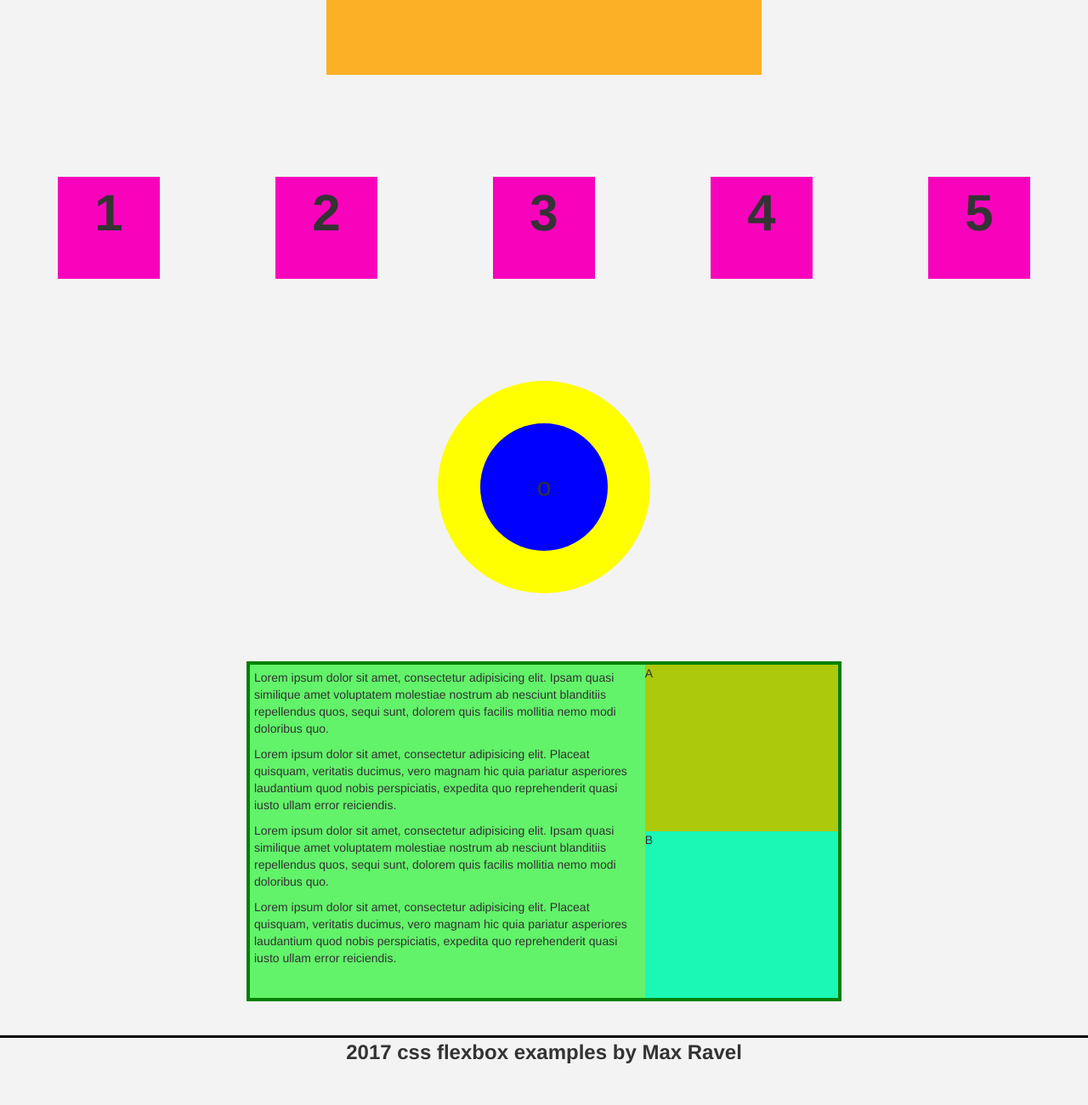
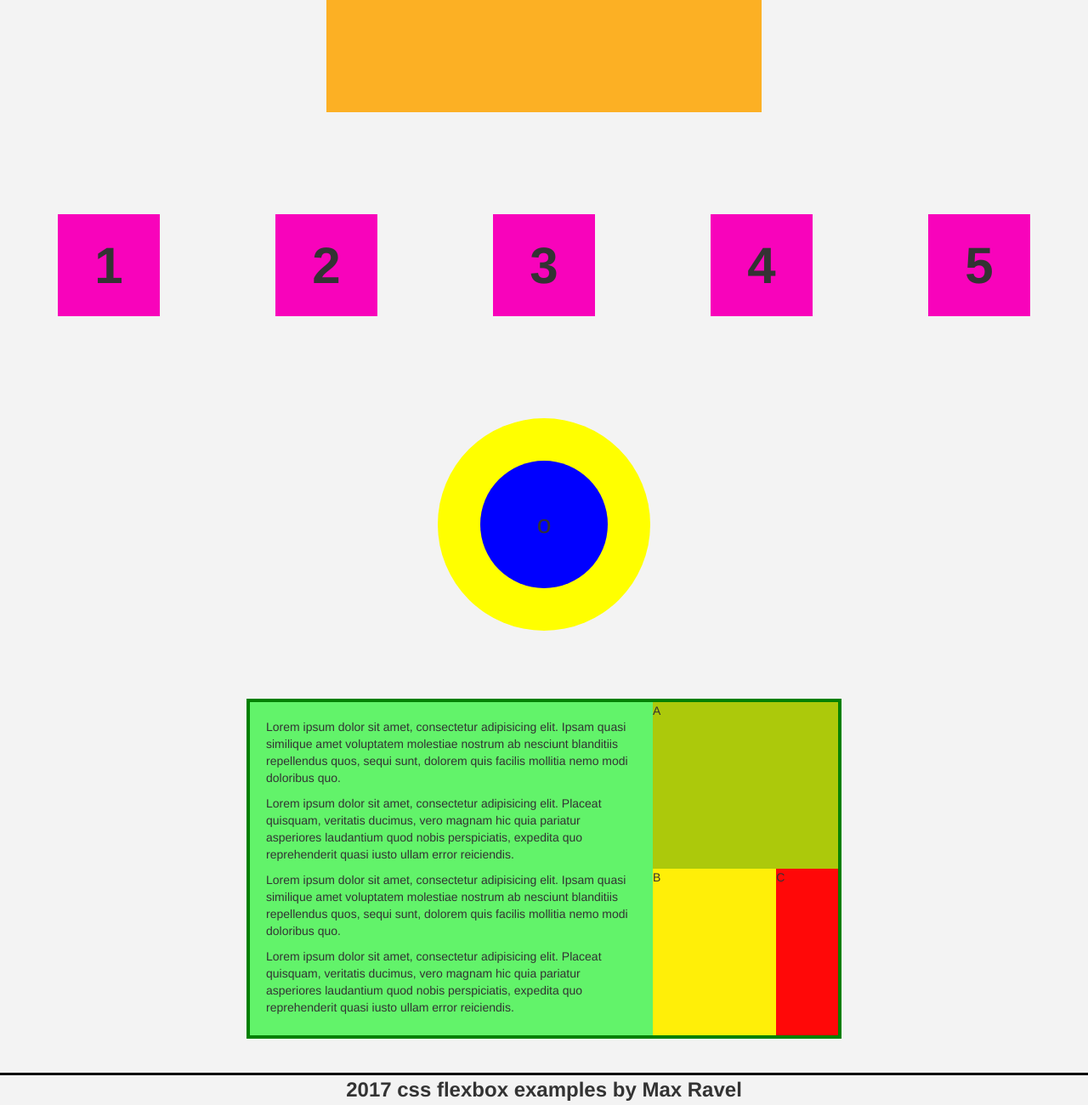
Before and after one commit to maxravel/cssFlexbox, a plain HTML site: page index.html in a window 1280 px wide. Shown: the part 558-1858 px from the top of the page at 85% size. Before the commit the page ends 1814 px from the top, so only its background shows below. Drawn offline with nearby package versions, Linux system fonts and the light colour scheme.

Commit message:
fourteenth

```diff
--- a/css/style.css
+++ b/css/style.css
@@ -2,15 +2,19 @@
     margin:0px;
     padding:0px;
 }
+
 body{
     background-color:#c4c4c433;
 }
 
+
+/* F I R S T    C O N T A I N E R  */
+
 .container{
     /* display:flex; */
-    /* background-color: #c4c4c433; */
+    background-color: #c4c4c433;
     /* height: 100vh; */
-    padding:20px;
+    /* padding:20px; */
     /* justify-content: space-around; */
 }
 
@@ -21,6 +25,7 @@ body{
     box-sizing: border-box;
     margin-bottom:20px;
     border: solid black 10px;
+    margin-top:20px;
 }
 
 h3{
@@ -34,9 +39,9 @@ h3{
       justify-content: space-between;
       align-items: center;
     }
-  }
+}
 
-  .box:nth-child(1) {
+.box:nth-child(1) {
     /* flex:1; */
 }
 
@@ -50,16 +55,21 @@ h3{
     /* order:-1; */
 }
 
+
+/* C E N T E R E D    B A N N E R */
+
 .banner{
     width:40vw;
-    height:40vh;
+    height:30vw;
     display:flex;
     margin:15vh auto 15vh auto;
-    background-color:#fcb024
+    background-color:#fcb024;
+    align-items: center;
+    justify-content: center;
 }
 
 .center{
-    margin: auto;
+    /* margin: auto; */
     font-size:2vw;
 }
 
@@ -67,6 +77,9 @@ h1{
     font-size:3.5vw;
     font-weight: bold;
 }
+
+
+/* P U R P L E   W R A P   S Q U A R E S */
 
 .container3{
     display:flex;
@@ -79,13 +92,19 @@ h1{
     width: 120px;
     height: 120px;
     background-color: rgb(248, 3, 187);
-    text-align: center;
+    /* text-align: center; */
+    display:flex;
+    justify-content:center;
+    align-items:center;
     font-weight: bold;
     font-size: 60px;
     margin-bottom: 120px;
-    margin-right:10px;
-    margin-left:10px;
+    margin-right:30px;
+    margin-left:30px;
 }
+
+
+/* C I R C L E    S E C T I O N */
 
 .container4{
     display:flex;
@@ -115,18 +134,20 @@ h1{
     font-size:30px;
 }
 
+/* T H R E E   S E C T I O N S */
+
 .container5{
     display:flex;
     margin:40px auto 40px auto;
     height:400px;
     width:700px;
     border:4px solid green;
-    background-color: #62f36a
+    background-color: #62f36a;
 }
 
 .first{
     flex:2;
-    padding:5px;
+    padding:19px;
 }
 
 .second{
@@ -135,15 +156,34 @@ h1{
     flex-direction:column;
 }
 
-.second-a{
+.second-first{
     background-color: #acc90b;
     flex:1;
 }
 
-.second-b{
-    background-color: #1bf7b5;
+.second-second{
+    /* background-color: #1bf7b5; */
     flex:1;
+    display:flex;
+    flex-direction:row;
 }
+
+.section-c{
+    flex:2;
+    background-color:rgb(255, 239, 8);
+}
+
+.section-d{
+    flex:1;
+    background-color:rgb(255, 8, 8);
+}
+
+/* @media(max-width:900px){
+    .container5{
+        background-color: blue;
+        display:block;
+    }
+} */
 
 footer{
     text-align:center;
--- a/index.html
+++ b/index.html
@@ -9,6 +9,7 @@
     <link rel="stylesheet" href="css/style.css">
 </head>
 <body>
+
     <div class="container">
         <div class="box box1">
             <h3>First Box Text </h3>
@@ -23,6 +24,7 @@
             Lorem ipsum. Lorem ipsum. Lorem ipsum. Lorem ipsum. Lorem ipsum. Lorem ipsum. Lorem ipsum. Lorem ipsum. Lorem ipsum.
         </div>
     </div>
+
     <div class="container2">
         <div class="banner">
             <div class="center">
@@ -56,8 +58,11 @@
         </div>
 
         <div class="second">
-          <div class="second-a">A</div>
-          <div class="second-b">B</div>
+            <div class="second-first">A </div>
+            <div class="second-second">
+                <div class="section-c">B</div>
+                <div class="section-d">C</div>
+            </div>
         </div>
     </div>
 
```
Also changed, not shown: 1 other file.
